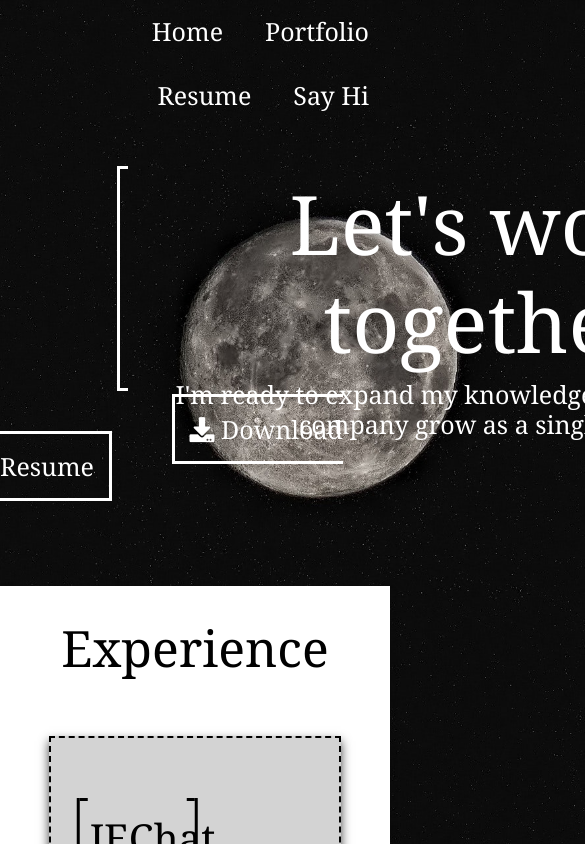
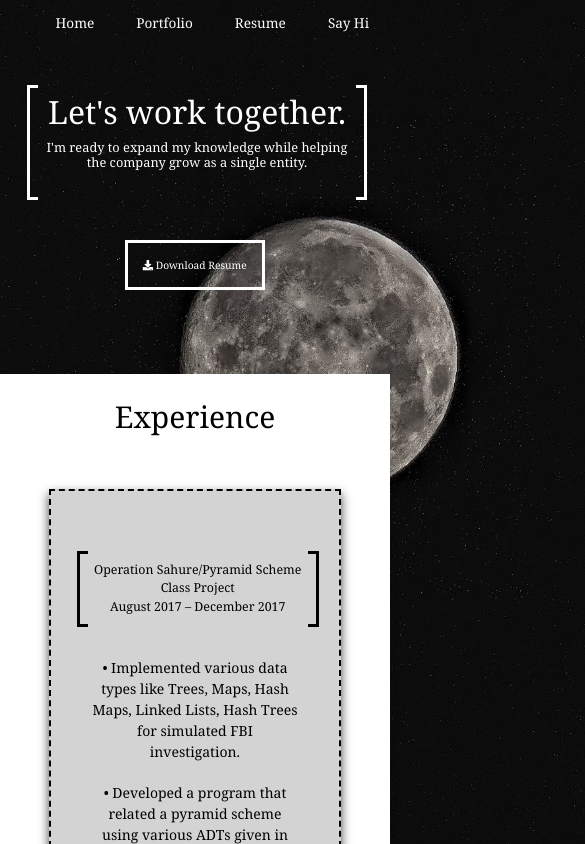
Before and after one commit to CSantiagoBerio/personalWebsite, an Angular app: page /resume in a window 390 px wide. Shown: the top 844 px of the page, 585 px wide, since content can reach past the window. Built offline with nearby package versions, Linux system fonts and the light colour scheme; a web font is replaced by a local one.

Commit message:
Started implementing responsive development with media queries

```diff
--- a/src/app/navbar/navbar.component.css
+++ b/src/app/navbar/navbar.component.css
@@ -1,9 +1,41 @@
 #item {
-    /* border: 3px solid grey; */
+  /* border: 3px solid grey; */
 }
 
 a {
+  color: white;
+  margin: 1%;
+  font-size: 150%;
+}
+
+/* Extra small devices (phones, 600px and down) */
+
+@media only screen and (max-width: 600px) {
+  a {
     color: white;
     margin: 5px;
-    font-size: 25px;
+    font-size: 85%;
+  }
 }
+
+/* Small devices (portrait tablets and large phones, 600px and up) */
+
+@media only screen and (min-width: 600px) {}
+
+/* Medium devices (landscape tablets, 768px and up) */
+
+@media only screen and (min-width: 768px) {}
+
+/* Large devices (laptops/desktops, 992px and up) */
+
+@media only screen and (min-width: 992px) {}
+
+/* Extra large devices (large laptops and desktops, 1200px and up) */
+
+@media only screen and (min-width: 1200px) {
+  a {
+    color: white;
+    margin: 1%;
+    font-size: 150%;
+  }
+}
--- a/src/app/resume/resume.component.css
+++ b/src/app/resume/resume.component.css
@@ -1,3 +1,353 @@
+/* Extra small devices (phones, 600px and down) */
+
+@media only screen and (max-width: 600px) {
+  #intro-box {
+    height: 115px;
+    width: 87%;
+    color: white;
+    text-align: center;
+    padding: 8px;
+    margin-left: 7%;
+    margin-top: 10%;
+    margin-bottom: 5%;
+    background: inherit;
+    background-image: linear-gradient(white, white), linear-gradient(white, white), linear-gradient(white, white), linear-gradient(white, white);
+    background-repeat: no-repeat;
+    background-size: 8px 3px;
+    background-position: top left, top right, bottom left, bottom right;
+    border: solid white;
+    border-width: 0 3px;
+  }
+  .intro-title {
+    /* margin-top: -75px; */
+    margin-right: 5px;
+    margin-left: 5px;
+    font-size: 200%;
+    background-clip: border-box;
+  }
+  .intro-message {
+    font-size: 80%;
+  }
+  div#download-button {
+    background-color: transparent;
+    margin-top: 14%;
+    font-size: 80%;
+    -webkit-transition-duration: 0.4s;
+    transition-duration: 0.4s;
+    text-decoration: none;
+    cursor: pointer;
+  }
+  div#download-button a {
+    border: 3px solid white;
+    color: white;
+    padding: 15px;
+    margin-left: 32%;
+    font-size: 80%;
+    -webkit-transition-duration: 0.4s;
+    transition-duration: 0.4s;
+    text-decoration: none;
+    cursor: pointer;
+  }
+  div#download-button a:hover {
+    background-color: white;
+    color: black;
+  }
+  .bar {
+    height: 50%;
+    width: 60%;
+    background-color: lightgray;
+    border-radius: 25px;
+    box-shadow: 0 5px 10px 0 rgba(0, 0, 0);
+    margin-left: 25%;
+    position: relative;
+  }
+  .java-bar {
+    font-size: 50%;
+    width: 50%;
+    background-color: darkred;
+    border-top-left-radius: 25px;
+    border-bottom-left-radius: 25px;
+    position: relative;
+  }
+  .python-bar {
+    font-size: 50%;
+    width: 25%;
+    background-color: gold;
+    border-top-left-radius: 25px;
+    border-bottom-left-radius: 25px;
+  }
+  .html-bar {
+    font-size: 50%;
+    width: 40%;
+    background-color: darkgreen;
+    border-top-left-radius: 25px;
+    border-bottom-left-radius: 25px;
+  }
+  .css-bar {
+    font-size: 50%;
+    width: 20%;
+    background-color: aqua;
+    border-top-left-radius: 25px;
+    border-bottom-left-radius: 25px;
+  }
+  .angular6-bar {
+    font-size: 50%;
+    width: 35%;
+    background-color: red;
+    border-top-left-radius: 25px;
+    border-bottom-left-radius: 25px;
+  }
+  .sql-bar {
+    font-size: 50%;
+    width: 15%;
+    background-color: purple;
+    border-top-left-radius: 25px;
+    border-bottom-left-radius: 25px;
+  }
+  table {
+    width: 100%;
+    margin-left: 0%;
+    margin-right: 35%;
+    margin-bottom: 3%;
+  }
+  table.skills-table tr td {
+    padding: 0.025%;
+    margin-right: 15%;
+    width: 15%;
+  }
+  td.td-title {
+    font-size: 75%;
+  }
+  span.bar-title {
+    font-size: 50%;
+    margin-left: -65%;
+  }
+  /* Home Component CSS */
+  .first-tab {
+    background: white;
+    height: auto;
+    width: auto;
+    font-size: 50px;
+    color: black;
+    overflow: hidden;
+    margin-top: 100px;
+    text-align: center;
+    margin-left: auto;
+    margin-right: auto;
+    box-shadow: 0 4px 8px 0 rgba(0, 0, 0, 0.2);
+  }
+  .experiences-title {
+    font-size: 60%;
+    color: black;
+    overflow: hidden;
+    margin-top: 5%;
+    text-align: center;
+    position: relative;
+    background: inherit;
+  }
+  .experiences-info {
+    color: black;
+    position: relative;
+    background: inherit;
+    font-size: 50px;
+  }
+  .box {
+    background: inherit;
+    position: relative;
+    margin-top: 50px;
+    width: 500px;
+    margin-left: 32%;
+    height: 50%;
+    padding: 10px;
+    background-image: linear-gradient(black, black), linear-gradient(black, black), linear-gradient(black, black), linear-gradient(black, black);
+    background-repeat: no-repeat;
+    background-size: 8px 3px;
+    background-position: top left, top right, bottom left, bottom right;
+    border: solid black;
+    border-width: 0 3px;
+  }
+  .box.white {
+    background: inherit;
+    position: relative;
+    margin-top: 50px;
+    width: auto;
+    /* margin-left: 36.5%; */
+    height: 150px;
+    padding: 10px;
+    background-image: linear-gradient(white, white), linear-gradient(white, white), linear-gradient(white, white), linear-gradient(white, white);
+    background-repeat: no-repeat;
+    background-size: 8px 3px;
+    background-position: top left, top right, bottom left, bottom right;
+    border: solid white;
+    border-width: 0 3px;
+  }
+  .white-text {
+    color: white;
+  }
+  .box#jechat {
+    width: 75%;
+    margin-left: 14%;
+    font-size: 39%;
+  }
+  .box#sahure {
+    width: 90%;
+    margin-left: 6%;
+    font-size: 31%;
+  }
+  .box#roche {
+    width: 42%;
+    margin-left: 29%;
+    font-size: 100%;
+  }
+  table,
+  tr,
+  td {
+    background: inherit;
+    position: relative;
+    padding: 10px;
+    margin-top: 0%;
+    display: inline-block
+  }
+  p {
+    margin-top: 25px;
+    font-size: 35px;
+    margin-bottom: 30px;
+    margin-left: 15%;
+    text-align: center;
+    margin-right: 15%;
+  }
+  h2 {
+    font-size: 35px;
+  }
+  #emphasis {
+    text-emphasis: dot;
+    text-emphasis-position: under right;
+  }
+  hr {
+    height: 45px;
+    border-color: white;
+    border-top-width: 5px;
+    border-top-style: dotted;
+    width: 75%;
+  }
+  #carouselExampleControls {
+    width: 75%;
+    height: 750px;
+    border: 2px dashed black;
+    margin-left: 12.5%;
+    margin-top: 50px;
+    padding: 10px;
+    margin-bottom: 50px;
+    box-shadow: 0 5px 10px 0 rgba(0, 0, 0, 0.75);
+    background-color: lightgrey;
+  }
+  .carousel-item {
+    height: auto;
+    font-size: 40px;
+  }
+  .carousel-control-prev {
+    left: -12%;
+  }
+  .carousel-control-next {
+    right: -12%;
+  }
+  .fa-angle-left {
+    color: black;
+  }
+  .fa-angle-right {
+    color: black;
+  }
+  .carousel-table {
+    font-size: 35%;
+  }
+  .second-tab {
+    height: auto;
+    color: white;
+    text-align: center;
+    position: relative;
+    font-size: 35px;
+  }
+  #extra-activities {
+    font-size: 35px;
+  }
+  img#rumarino-logo {
+    height: 200px;
+    width: 250px;
+  }
+  img#crome-logo {
+    height: 300px;
+    width: 600px;
+    margin-left: 0%;
+  }
+  ul li {
+    display: inline-block;
+    padding: 8px;
+    margin-left: 5%;
+  }
+  table#ruma-table {
+    font-size: 35px;
+    width: auto;
+    margin-left: 20%;
+    margin-right: 20%;
+    margin-top: -15px;
+    padding: 10px;
+  }
+  img#ieee-logo {
+    height: 200px;
+    width: 300px;
+  }
+  img#computersociety-logo {
+    height: 350px;
+    width: 550px;
+    /* margin-left: 25%; */
+  }
+  table#computersociety-table {
+    font-size: 35px;
+    width: auto;
+    margin-left: 20%;
+    margin-right: 20%;
+    margin-top: -15px;
+    padding: 10px;
+  }
+  .box#computer-society {
+    margin-left: 7%;
+    width: 100%;
+    text-align: center;
+  }
+  .box#ruma {
+    width: 100%;
+    text-align: center;
+    margin-left: 10%;
+  }
+  .third-tab {
+    background-color: white;
+    height: auto;
+    font-size: 35px;
+  }
+  img#python-logo {
+    height: 50px;
+    width: 50px;
+  }
+  .tab-title {
+    font-size: 45px;
+  }
+}
+
+/* Small devices (portrait tablets and large phones, 600px and up) */
+
+@media only screen and (min-width: 600px) {}
+
+/* Medium devices (landscape tablets, 768px and up) */
+
+@media only screen and (min-width: 768px) {}
+
+/* Large devices (laptops/desktops, 992px and up) */
+
+@media only screen and (min-width: 992px) {}
+
+/* Extra large devices (large laptops and desktops, 1200px and up) */
+
+@media only screen and (min-width: 1200px) {
   #intro-box {
     height: 225px;
     width: 850px;
@@ -15,7 +365,6 @@
     border: solid white;
     border-width: 0 3px;
   }
-
   .intro-title {
     /* margin-top: -75px; */
     margin-right: 5px;
@@ -23,31 +372,34 @@
     font-size: 82px;
     background-clip: border-box;
   }
-
   .intro-message {
     font-size: 25px;
   }
-
-
-a#download-button {
-  border: 3px solid white;
+  div#download-button {
     background-color: transparent;
     color: white;
-  padding: 15px;
-  margin-top: 50%;
-  margin-left: 44%;
+    margin-top: 8%;
     font-size: 25px;
     -webkit-transition-duration: 0.4s;
     transition-duration: 0.4s;
     text-decoration: none;
     cursor: pointer;
   }
-
-a#download-button:hover {
+  div#download-button a {
+    border: 3px solid white;
+    color: white;
+    padding: 15px;
+    margin-left: 43%;
+    font-size: 90%;
+    -webkit-transition-duration: 0.4s;
+    transition-duration: 0.4s;
+    text-decoration: none;
+    cursor: pointer;
+  }
+  a#download-button a:hover {
     background-color: white;
     color: black;
   }
-
   .bar {
     height: 50%;
     width: 60%;
@@ -57,7 +409,6 @@ a#download-button:hover {
     margin-left: 25%;
     position: relative;
   }
-
   .java-bar {
     font-size: 50%;
     width: 50%;
@@ -66,7 +417,6 @@ a#download-button:hover {
     border-bottom-left-radius: 25px;
     position: relative;
   }
-
   .python-bar {
     font-size: 50%;
     width: 25%;
@@ -74,7 +424,6 @@ a#download-button:hover {
     border-top-left-radius: 25px;
     border-bottom-left-radius: 25px;
   }
-
   .html-bar {
     font-size: 50%;
     width: 40%;
@@ -82,7 +431,6 @@ a#download-button:hover {
     border-top-left-radius: 25px;
     border-bottom-left-radius: 25px;
   }
-
   .css-bar {
     font-size: 50%;
     width: 20%;
@@ -90,7 +438,6 @@ a#download-button:hover {
     border-top-left-radius: 25px;
     border-bottom-left-radius: 25px;
   }
-
   .angular6-bar {
     font-size: 50%;
     width: 35%;
@@ -98,7 +445,6 @@ a#download-button:hover {
     border-top-left-radius: 25px;
     border-bottom-left-radius: 25px;
   }
-
   .sql-bar {
     font-size: 50%;
     width: 15%;
@@ -106,31 +452,25 @@ a#download-button:hover {
     border-top-left-radius: 25px;
     border-bottom-left-radius: 25px;
   }
-
-table {
+  table.skills-table {
     width: 100%;
     margin-left: 0%;
     margin-right: 35%;
     margin-bottom: 3%;
+    margin-top: 4%;
   }
-
   table.skills-table tr td {
     padding: 0.025%;
     margin-right: 15%;
     width: 15%;
   }
-
   td.td-title {
     font-size: 75%;
   }
-
   span.bar-title {
     font-size: 50%;
     margin-left: -65%;
   }
-
-
-
   /* Home Component CSS */
   #intro-box {
     height: 225px;
@@ -148,7 +488,6 @@ span.bar-title {
     border: solid white;
     border-width: 0 3px;
   }
-
   .first-tab {
     background: white;
     height: auto;
@@ -162,7 +501,6 @@ span.bar-title {
     margin-right: auto;
     box-shadow: 0 4px 8px 0 rgba(0, 0, 0, 0.2);
   }
-
   .experiences-title {
     font-size: 50px;
     color: black;
@@ -172,14 +510,12 @@ span.bar-title {
     position: relative;
     background: inherit;
   }
-
   .experiences-info {
     color: black;
     position: relative;
     background: inherit;
     font-size: 50px;
   }
-
   .box {
     background: inherit;
     position: relative;
@@ -195,7 +531,6 @@ span.bar-title {
     border: solid black;
     border-width: 0 3px;
   }
-
   .box.white {
     background: inherit;
     position: relative;
@@ -211,38 +546,32 @@ span.bar-title {
     border: solid white;
     border-width: 0 3px;
   }
-
   .white-text {
     color: white;
   }
-
   .box#jechat {
     width: 45%;
     margin-left: 28%;
     font-size: 100%;
   }
-
   .box#sahure {
     width: 50%;
     margin-left: 26%;
     font-size: 100%;
   }
-
   .box#roche {
     width: 42%;
     margin-left: 29%;
     font-size: 100%;
   }
-
   table,
   tr,
   td {
     background: inherit;
     position: relative;
     padding: 10px;
-    margin-top: 100px;
+    margin-top: 9%;
   }
-
   p {
     margin-top: 25px;
     font-size: 35px;
@@ -251,16 +580,13 @@ span.bar-title {
     text-align: center;
     margin-right: 15%;
   }
-
   h2 {
     font-size: 35px;
   }
-
   #emphasis {
     text-emphasis: dot;
     text-emphasis-position: under right;
   }
-
   hr {
     height: 45px;
     border-color: white;
@@ -268,7 +594,6 @@ span.bar-title {
     border-top-style: dotted;
     width: 75%;
   }
-
   #carouselExampleControls {
     width: 75%;
     height: 750px;
@@ -280,32 +605,25 @@ span.bar-title {
     box-shadow: 0 5px 10px 0 rgba(0, 0, 0, 0.75);
     background-color: lightgrey;
   }
-
   .carousel-item {
     height: auto;
     font-size: 40px;
   }
-
   .carousel-control-prev {
     left: -12%;
   }
-
   .carousel-control-next {
     right: -12%;
   }
-
   .fa-angle-left {
     color: black;
   }
-
   .fa-angle-right {
     color: black;
   }
-
   .carousel-table {
     font-size: 76%;
   }
-
   .second-tab {
     height: auto;
     color: white;
@@ -313,28 +631,23 @@ span.bar-title {
     position: relative;
     font-size: 35px;
   }
-
   #extra-activities {
     font-size: 35px;
   }
-
   img#rumarino-logo {
     height: 200px;
     width: 250px;
   }
-
   img#crome-logo {
     height: 300px;
     width: 600px;
     margin-left: 0%;
   }
-
   ul li {
     display: inline-block;
     padding: 8px;
     margin-left: 5%;
   }
-
   table#ruma-table {
     font-size: 35px;
     width: auto;
@@ -343,18 +656,15 @@ span.bar-title {
     margin-top: -15px;
     padding: 10px;
   }
-
   img#ieee-logo {
     height: 200px;
     width: 300px;
   }
-
   img#computersociety-logo {
     height: 350px;
     width: 550px;
     /* margin-left: 25%; */
   }
-
   table#computersociety-table {
     font-size: 35px;
     width: auto;
@@ -363,7 +673,6 @@ span.bar-title {
     margin-top: -15px;
     padding: 10px;
   }
-
   .box#computer-society {
     margin-left: 7%;
     width: 100%;
@@ -374,18 +683,16 @@ span.bar-title {
     text-align: center;
     margin-left: 10%;
   }
-
   .third-tab {
     background-color: white;
     height: auto;
     font-size: 35px;
   }
-
   img#python-logo {
     height: 50px;
     width: 50px;
   }
-
   .tab-title {
     font-size: 45px;
   }
+}
--- a/src/app/resume/resume.component.html
+++ b/src/app/resume/resume.component.html
@@ -8,9 +8,10 @@
     </h2>
 
   </div>
-
-  <a href="../../assets/pdfs/Christian.Santiago.pdf" download="christian-santiago" id="download-button">
-    <i class="fas fa-download"></i> Download Resume</a>
+  <div id="download-button">
+    <a href="../../assets/pdfs/Christian.Santiago.pdf" download="christian-santiago">
+      <i class="fas fa-download"></i> Download Resume</a>
+  </div>
 
   <div class="first-tab">
     <div class="experiences-title">
@@ -19,7 +20,7 @@
 
     <div id="carouselExampleControls" class="carousel slide" data-ride="carousel">
       <div class="carousel-inner">
-        <div class="carousel-item active">
+        <!-- <div class="carousel-item active">
           <div class="experiences-info box" id="jechat">
             JEChat – Databases Class Project
             <br> Feb 2018 – April 2018
@@ -37,8 +38,8 @@
               </td>
             </tr>
           </table>
-        </div>
-        <div class="carousel-item">
+        </div> -->
+         <div class="carousel-item active">
           <div class="box experience-info" id="sahure">
             Operation Sahure/Pyramid Scheme
             <br> Class Project
@@ -60,6 +61,7 @@
             </tr>
           </table>
         </div>
+        <!--
         <div class="carousel-item">
           <div class="box experience-info" id="roche">
             Intern Summer Program
@@ -84,7 +86,7 @@
               </td>
             </tr>
           </table>
-        </div>
+        </div> -->
       </div>
       <a class="carousel-control-prev" href="#carouselExampleControls" role="button" data-slide="prev">
         <span>
```
Also changed, not shown: firebase.json (added), 2 other files (tests, documents, lock files or other folders). Lines whose indentation alone changed are shown as unchanged.
